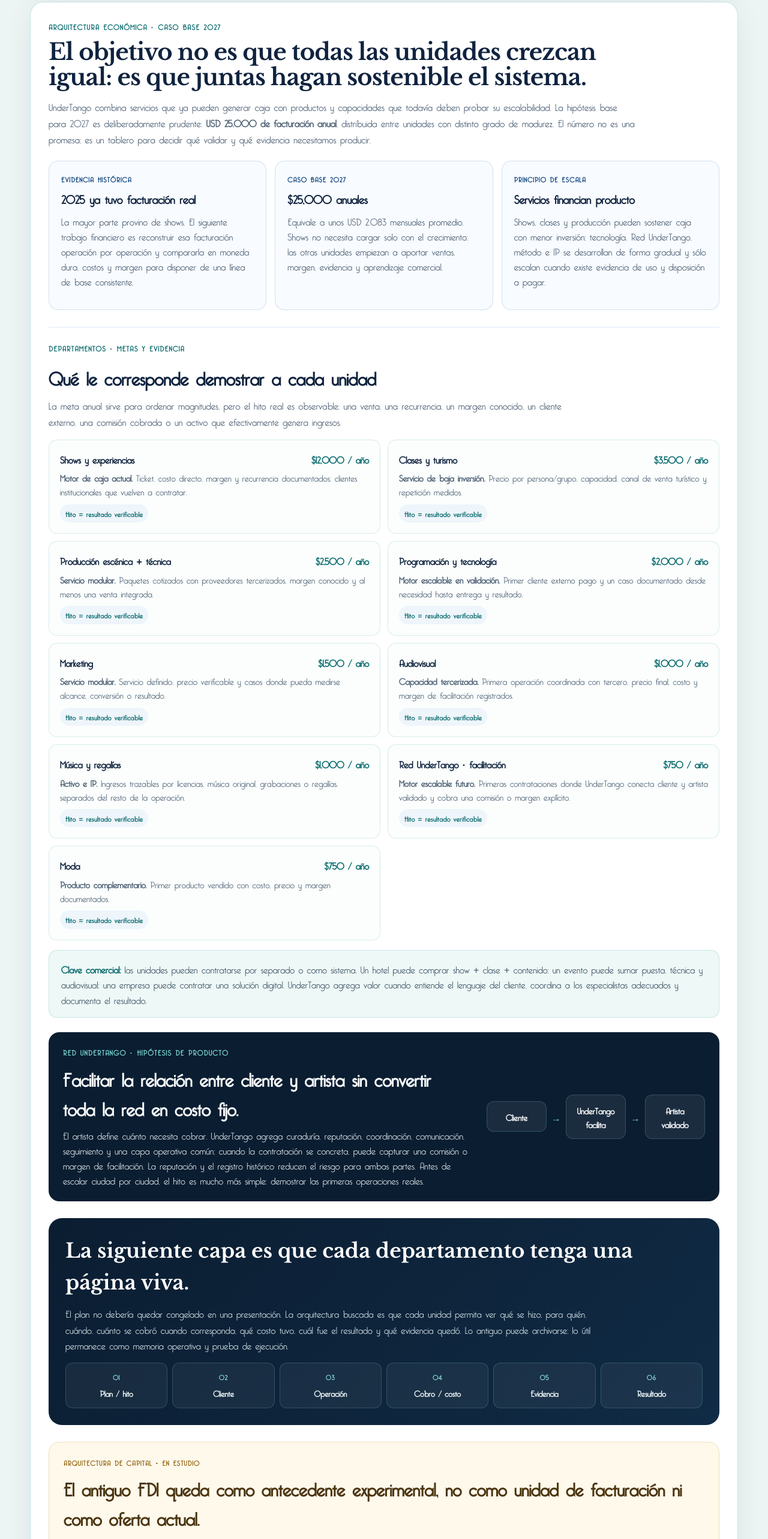
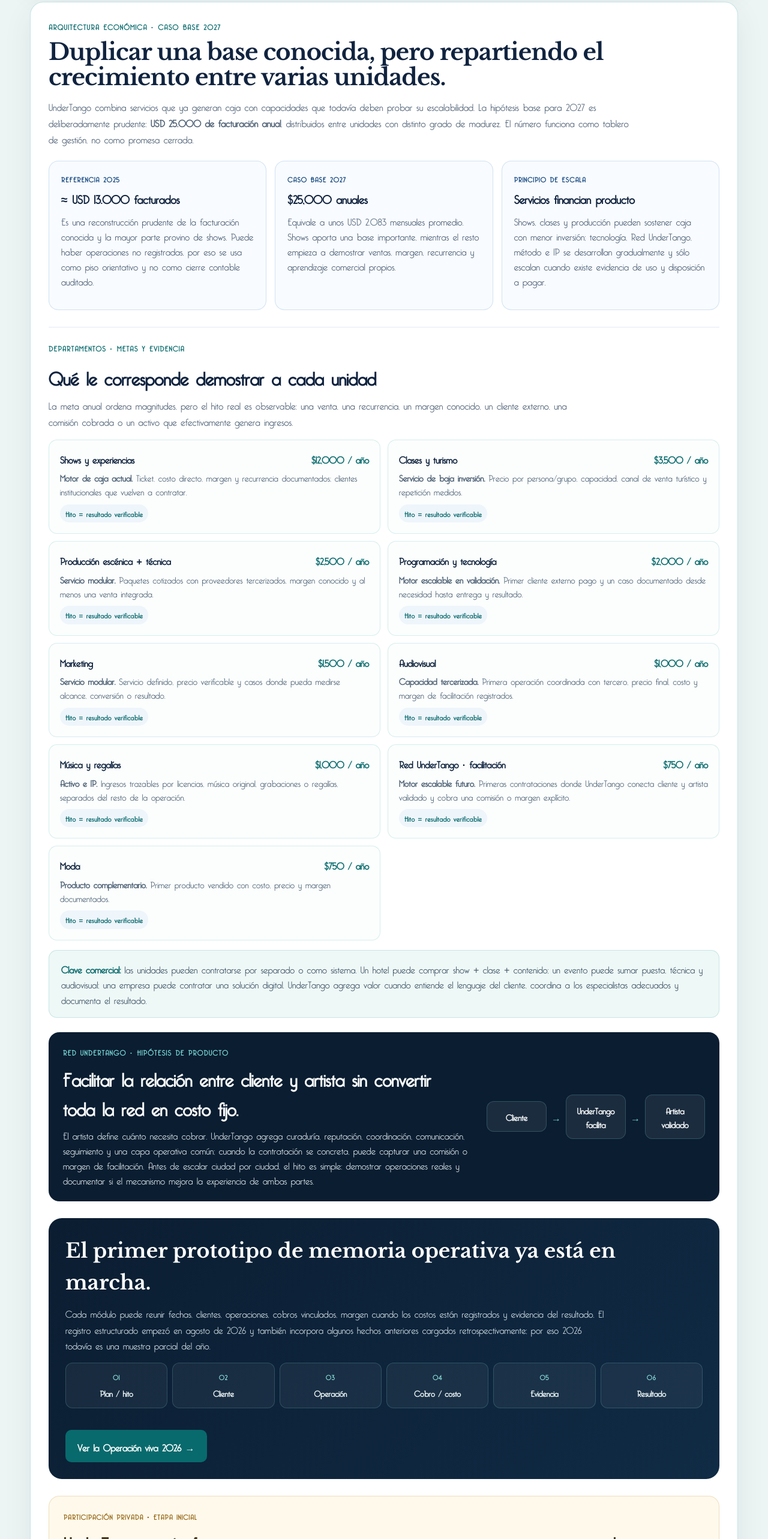
Before and after one commit to O-UnderTango-Club/UnderTangoWEBNextJS, a Next.js app: page /elitros in a window 1280 px wide. Shown: the part 2682-5248 px from the top of the page at 60% size. Built offline with nearby package versions, Linux system fonts and the light colour scheme.

Commit message:
ÉLITROS: clarificar base 2025, operación viva y participación privada

```diff
--- a/app/elitros/InvestorCase.tsx
+++ b/app/elitros/InvestorCase.tsx
@@ -72,30 +72,30 @@
     <section className="elitros-investor-case" aria-labelledby="investor-case-title">
       <div className="elitros-investor-heading">
         <p>Arquitectura económica · caso base 2027</p>
-        <h3 id="investor-case-title">El objetivo no es que todas las unidades crezcan igual: es que juntas hagan sostenible el sistema.</h3>
+        <h3 id="investor-case-title">Duplicar una base conocida, pero repartiendo el crecimiento entre varias unidades.</h3>
         <p>
-          UnderTango combina servicios que ya pueden generar caja con productos y capacidades que todavía deben probar
-          su escalabilidad. La hipótesis base para 2027 es deliberadamente prudente: <strong>USD 25.000 de facturación anual</strong>,
-          distribuida entre unidades con distinto grado de madurez. El número no es una promesa; es un tablero para decidir
-          qué validar y qué evidencia necesitamos producir.
+          UnderTango combina servicios que ya generan caja con capacidades que todavía deben probar su escalabilidad.
+          La hipótesis base para 2027 es deliberadamente prudente: <strong>USD 25.000 de facturación anual</strong>,
+          distribuidos entre unidades con distinto grado de madurez. El número funciona como tablero de gestión, no como
+          promesa cerrada.
         </p>
       </div>
 
       <div className="elitros-baseline-grid">
         <article>
-          <span>Evidencia histórica</span>
-          <strong>2025 ya tuvo facturación real</strong>
+          <span>Referencia 2025</span>
+          <strong>≈ USD 13.000 facturados</strong>
           <p>
-            La mayor parte provino de shows. El siguiente trabajo financiero es reconstruir esa facturación operación por
-            operación y compararla en moneda dura, costos y margen para disponer de una línea de base consistente.
+            Es una reconstrucción prudente de la facturación conocida y la mayor parte provino de shows. Puede haber
+            operaciones no registradas, por eso se usa como piso orientativo y no como cierre contable auditado.
           </p>
         </article>
         <article>
           <span>Caso base 2027</span>
           <strong>{usd(totalRevenue)} anuales</strong>
           <p>
-            Equivale a unos USD 2.083 mensuales promedio. Shows no necesita cargar solo con el crecimiento: las otras
-            unidades empiezan a aportar ventas, margen, evidencia y aprendizaje comercial.
+            Equivale a unos USD 2.083 mensuales promedio. Shows aporta una base importante, mientras el resto empieza a
+            demostrar ventas, margen, recurrencia y aprendizaje comercial propios.
           </p>
         </article>
         <article>
@@ -103,7 +103,7 @@
           <strong>Servicios financian producto</strong>
           <p>
             Shows, clases y producción pueden sostener caja con menor inversión; tecnología, Red UnderTango, método e IP
-            se desarrollan de forma gradual y sólo escalan cuando existe evidencia de uso y disposición a pagar.
+            se desarrollan gradualmente y sólo escalan cuando existe evidencia de uso y disposición a pagar.
           </p>
         </article>
       </div>
@@ -113,8 +113,8 @@
           <p>Departamentos · metas y evidencia</p>
           <h4>Qué le corresponde demostrar a cada unidad</h4>
           <p>
-            La meta anual sirve para ordenar magnitudes, pero el hito real es observable: una venta, una recurrencia, un
-            margen conocido, un cliente externo, una comisión cobrada o un activo que efectivamente genera ingresos.
+            La meta anual ordena magnitudes, pero el hito real es observable: una venta, una recurrencia, un margen conocido,
+            un cliente externo, una comisión cobrada o un activo que efectivamente genera ingresos.
           </p>
         </div>
 
@@ -146,8 +146,8 @@
           <p>
             El artista define cuánto necesita cobrar. UnderTango agrega curaduría, reputación, coordinación, comunicación,
             seguimiento y una capa operativa común; cuando la contratación se concreta, puede capturar una comisión o
-            margen de facilitación. La reputación y el registro histórico reducen el riesgo para ambas partes. Antes de
-            escalar ciudad por ciudad, el hito es mucho más simple: demostrar las primeras operaciones reales.
+            margen de facilitación. Antes de escalar ciudad por ciudad, el hito es simple: demostrar operaciones reales y
+            documentar si el mecanismo mejora la experiencia de ambas partes.
           </p>
         </div>
         <div className="elitros-network-flow" aria-label="Flujo de la Red UnderTango">
@@ -156,11 +156,11 @@
       </div>
 
       <div className="elitros-live-system">
-        <h3>La siguiente capa es que cada departamento tenga una página viva.</h3>
+        <h3>El primer prototipo de memoria operativa ya está en marcha.</h3>
         <p>
-          El plan no debería quedar congelado en una presentación. La arquitectura buscada es que cada unidad permita ver
-          qué se hizo, para quién, cuándo, cuánto se cobró cuando corresponda, qué costo tuvo, cuál fue el resultado y qué
-          evidencia quedó. Lo antiguo puede archivarse; lo útil permanece como memoria operativa y prueba de ejecución.
+          Cada módulo puede reunir fechas, clientes, operaciones, cobros vinculados, margen cuando los costos están
+          registrados y evidencia del resultado. El registro estructurado empezó en agosto de 2026 y también incorpora
+          algunos hechos anteriores cargados retrospectivamente; por eso 2026 todavía es una muestra parcial del año.
         </p>
         <div className="elitros-live-flow" aria-label="Ciclo de documentación viva">
           <div><b>01</b><span>Plan / hito</span></div>
@@ -170,21 +170,24 @@
           <div><b>05</b><span>Evidencia</span></div>
           <div><b>06</b><span>Resultado</span></div>
         </div>
+        <p style={{ marginTop: 20, marginBottom: 0 }}>
+          <a href="/operacion" className="elitros-doc-link">Ver la Operación viva 2026 →</a>
+        </p>
       </div>
 
       <div className="elitros-capital-study">
-        <span>Arquitectura de capital · en estudio</span>
-        <h3>El antiguo FDI queda como antecedente experimental, no como unidad de facturación ni como oferta actual.</h3>
+        <span>Participación privada · etapa inicial</span>
+        <h3>UnderTango está abierto a conversar con personas que quieran aportar capital y acompañar el crecimiento.</h3>
         <p>
-          UnderTango ya probó de manera casera una lógica de participación, registro y transparencia con un grupo reducido
-          de personas de confianza. Esa experiencia sirve como evidencia de interés y como material de diseño, pero la
-          estructura futura todavía debe definirse con asesoramiento jurídico y contable antes de recibir capital bajo un
-          mecanismo formal.
+          En esta etapa cualquier participación es privada, por invitación y se documenta individualmente antes de recibir
+          un aporte: cuánto entra, para qué se utiliza, qué derechos existen, qué información se comparte y cuál es el
+          mecanismo acordado para una eventual salida o retorno. No fijamos una suma mínima ni una rentabilidad universal:
+          primero buscamos que cada acuerdo sea comprensible para ambas partes.
         </p>
         <p>
-          El objetivo de noviembre no es prometer una rentabilidad ni fijar una suma a levantar. Es llegar con una empresa
-          mejor documentada, una arquitectura de capital comprensible y criterios para reconocer capital inteligente y
-          paciente: personas que, además de dinero, puedan aportar mercado, vínculos, conocimiento o capacidad de escala.
+          La intención es conservar una lógica de registro, trazabilidad y transparencia. Si en el futuro el mecanismo crece
+          o se abre a una participación más amplia, se adoptará la estructura jurídica y regulatoria que corresponda a esa
+          escala.
         </p>
       </div>
 
```
